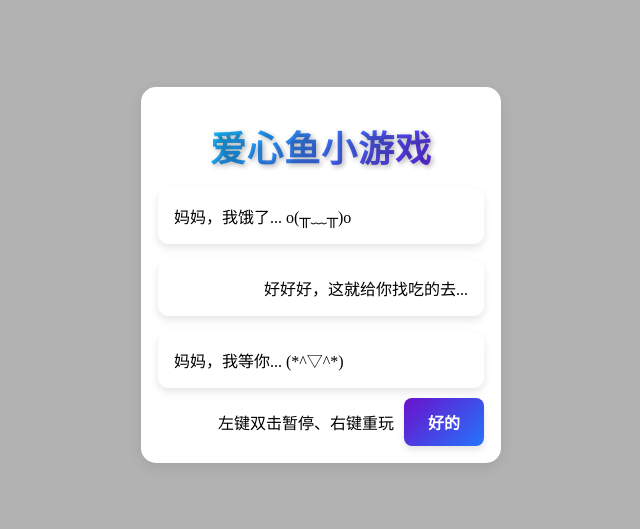
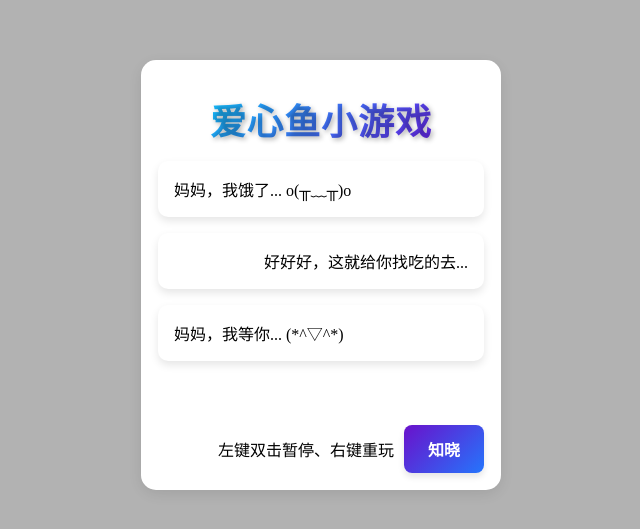
Before and after one commit to supperun/loveyu, a website built with webpack: page public/index.html in a window 1280 px wide. Shown: the part 125-654 px from the top of the page, without its empty margins (319-959 px from the left). Built offline with nearby package versions, Linux system fonts and the light colour scheme.

Commit message:
爱心鱼
文案修改

```diff
--- a/public/index.html
+++ b/public/index.html
@@ -36,7 +36,7 @@
       </article>
       <footer>
         <p>左键双击暂停、右键重玩</p>
-        <button type="button" class="button">好的</button>
+        <button type="button" class="button">知晓</button>
       </footer>
     </dialog>
   </body>
--- a/src/global.css
+++ b/src/global.css
@@ -34,7 +34,7 @@ body {
   box-sizing: border-box;
   padding: 1rem;
   width: 360px;
-  min-height: 47vh;
+  min-height: 430px;
   max-width: calc(100% - 2rem);
   border-radius: 15px;
   box-shadow: 0 4px 16px rgba(0, 0, 0, 0.1);
```
